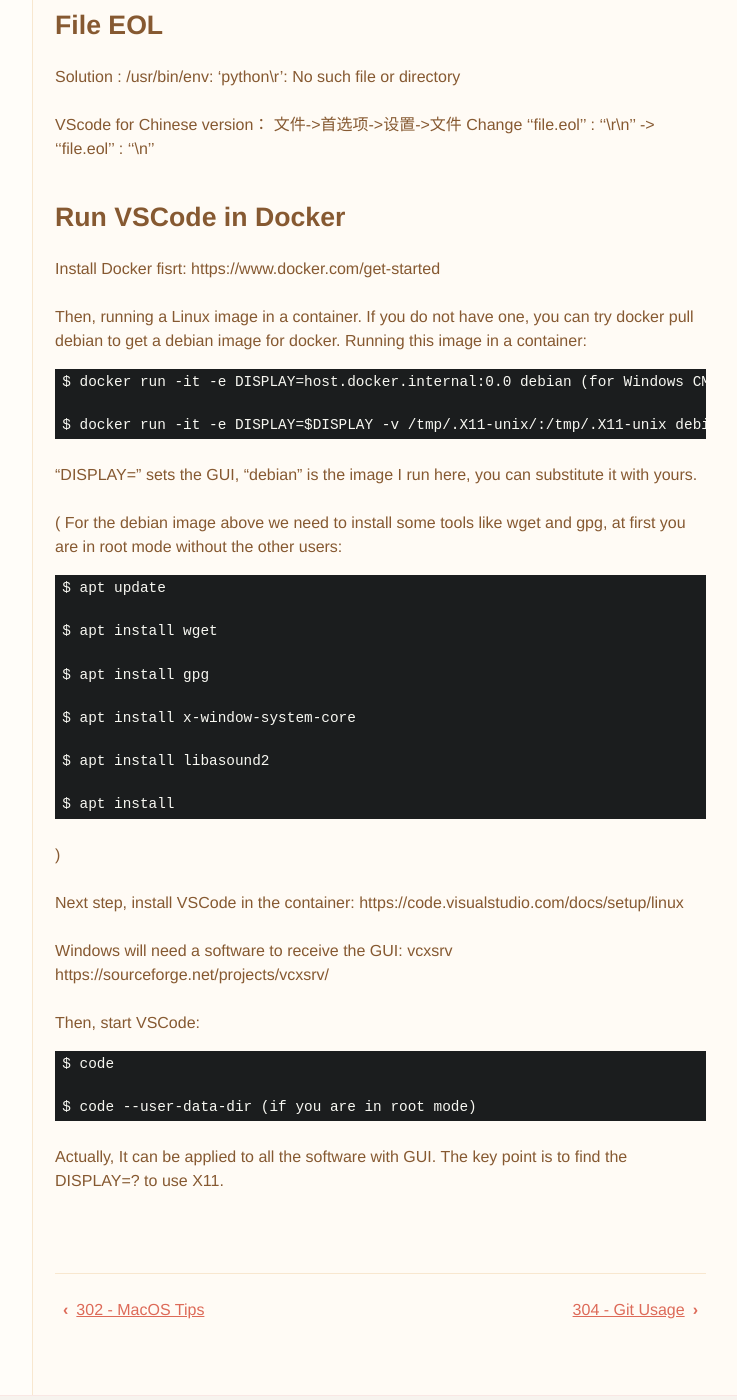
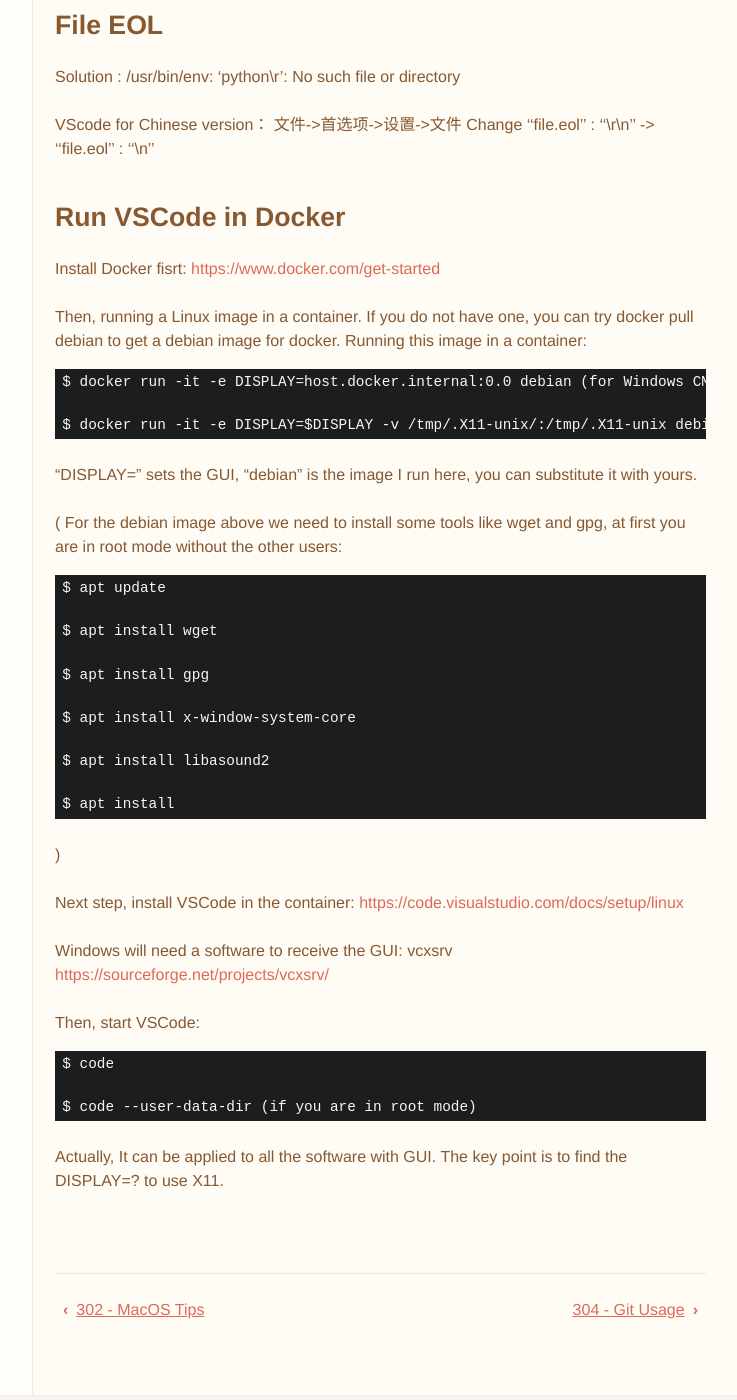
Before and after one commit to dt-np/xteam, a Jekyll site: the page built from _docs/303_vsc.md, in a window 1280 px wide and 1400 px high, scrolled down 3979 px. Shown: the whole window, without its empty margins (398-1135 px from the left). Built offline with Jekyll 4.4.1, drawn with Linux system fonts in a browser that asks for light colours.

Commit message:
Update 303_vsc.md

```diff
--- a/_docs/303_vsc.md
+++ b/_docs/303_vsc.md
@@ -156,7 +156,7 @@
 
 ## Run VSCode in Docker
 
-Install Docker fisrt: https://www.docker.com/get-started
+Install Docker fisrt: <https://www.docker.com/get-started>
 
 Then, running a Linux image in a container. If you do not have one, you can try docker pull debian to get a debian image for docker.
 Running this image in a container:
@@ -184,9 +184,9 @@
 
 )
 
-Next step, install VSCode in the container: https://code.visualstudio.com/docs/setup/linux
+Next step, install VSCode in the container: <https://code.visualstudio.com/docs/setup/linux>
 
-Windows will need a software to receive the GUI: vcxsrv https://sourceforge.net/projects/vcxsrv/
+Windows will need a software to receive the GUI: vcxsrv <https://sourceforge.net/projects/vcxsrv/>
 
 Then, start VSCode:
 
```
